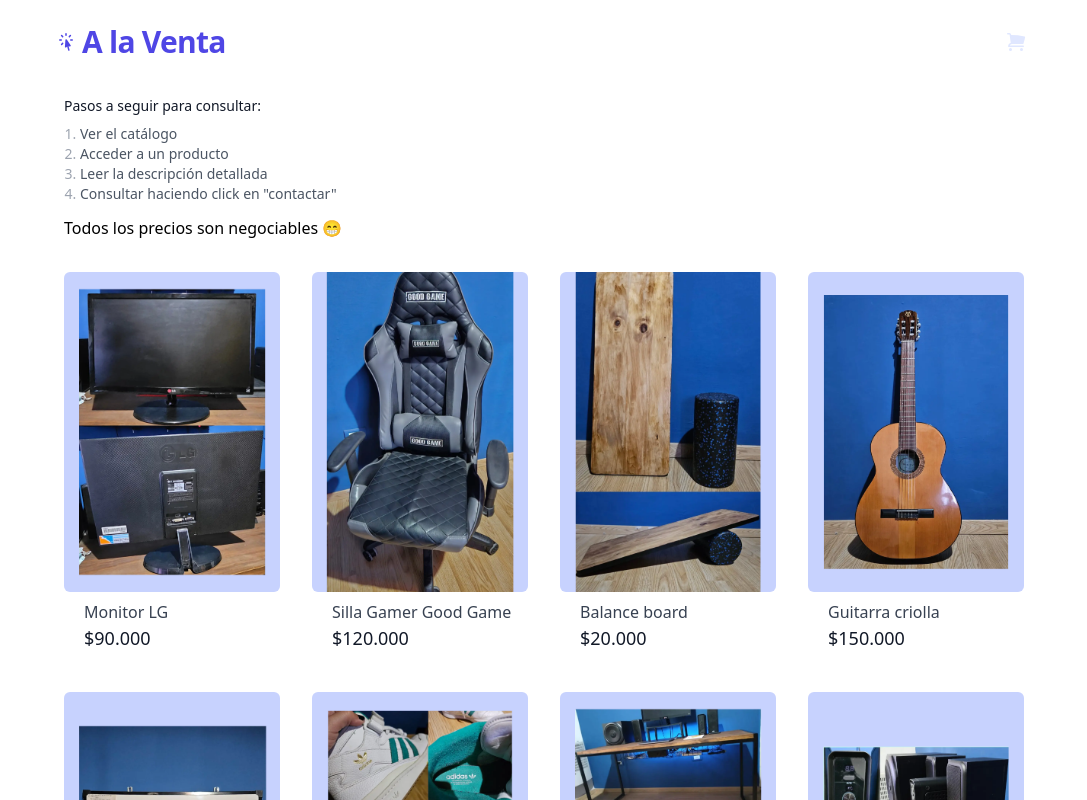
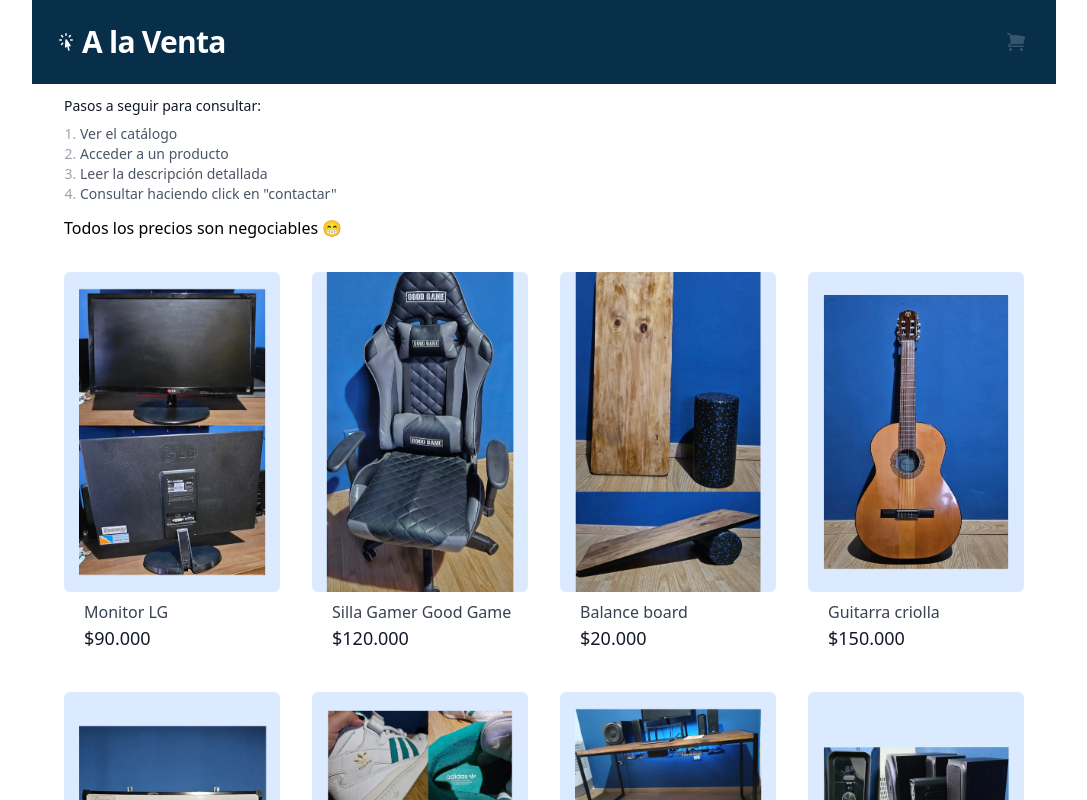
Before and after one commit to FedericoMp/alaventa, a React (Vite) app: page /productos in a window 1280 px wide. Shown: the top 800 px of the page, without its empty margins (96-1183 px from the left). Built offline with nearby package versions, Linux system fonts and the light colour scheme.

Commit message:
Updated header and product card styles

```diff
--- a/src/components/Header.jsx
+++ b/src/components/Header.jsx
@@ -3,14 +3,14 @@ import { CursorArrowRaysIcon, ShoppingCartIcon } from '@heroicons/react/20/solid
 
 const Header = () => {
     return (
-        <header className="flex items-center p-6 max-w-screen-lg mx-auto w-full">
+        <header className="bg-sky-950 flex items-center p-6 max-w-screen-lg mx-auto w-full">
             <Link href="/productos" className="flex-1 flex items-center">
-                <CursorArrowRaysIcon className="mr-1.5 h-5 w-5 flex-shrink-0 text-indigo-600" aria-hidden="true" />
-                <h1 className="text-2xl font-bold tracking-tight font-sans text-indigo-600 sm:text-3xl" aria-label="A la venta">
+                <CursorArrowRaysIcon className="mr-1.5 h-5 w-5 flex-shrink-0 text-white" aria-hidden="true" />
+                <h1 className="text-2xl font-bold tracking-tight font-sans text-white sm:text-3xl" aria-label="A la venta">
                     A la Venta
                 </h1>
             </Link>
-            <ShoppingCartIcon className="mr-1.5 h-5 w-5 flex-shrink-0 text-indigo-100" aria-hidden="true" />
+            <ShoppingCartIcon className="shop-icon mr-1.5 h-5 w-5 flex-shrink-0 text-indigo-50" aria-hidden="true" />
         </header>
     )
 }
--- a/src/components/ProductCard.jsx
+++ b/src/components/ProductCard.jsx
@@ -4,7 +4,7 @@ const ProductCard = ({product}) => {
     return (
         <Link href={`/producto/${product.id}`}>
             <div className="group relative">
-                <div className="aspect-h-1 aspect-w-1 w-full overflow-hidden rounded-md bg-indigo-200 lg:aspect-none group-hover:opacity-90 lg:h-80">
+                <div className="aspect-h-1 aspect-w-1 w-full overflow-hidden rounded-md bg-blue-100 lg:aspect-none group-hover:opacity-90 lg:h-80">
                     <img src={product.imageSrc} alt={product.name} className="h-full w-full object-cover object-center lg:h-full lg:w-full"/>
                 </div>
                 <h3 className="text-md text-gray-700 mt-2 ps-5">{product.name}</h3>
```
